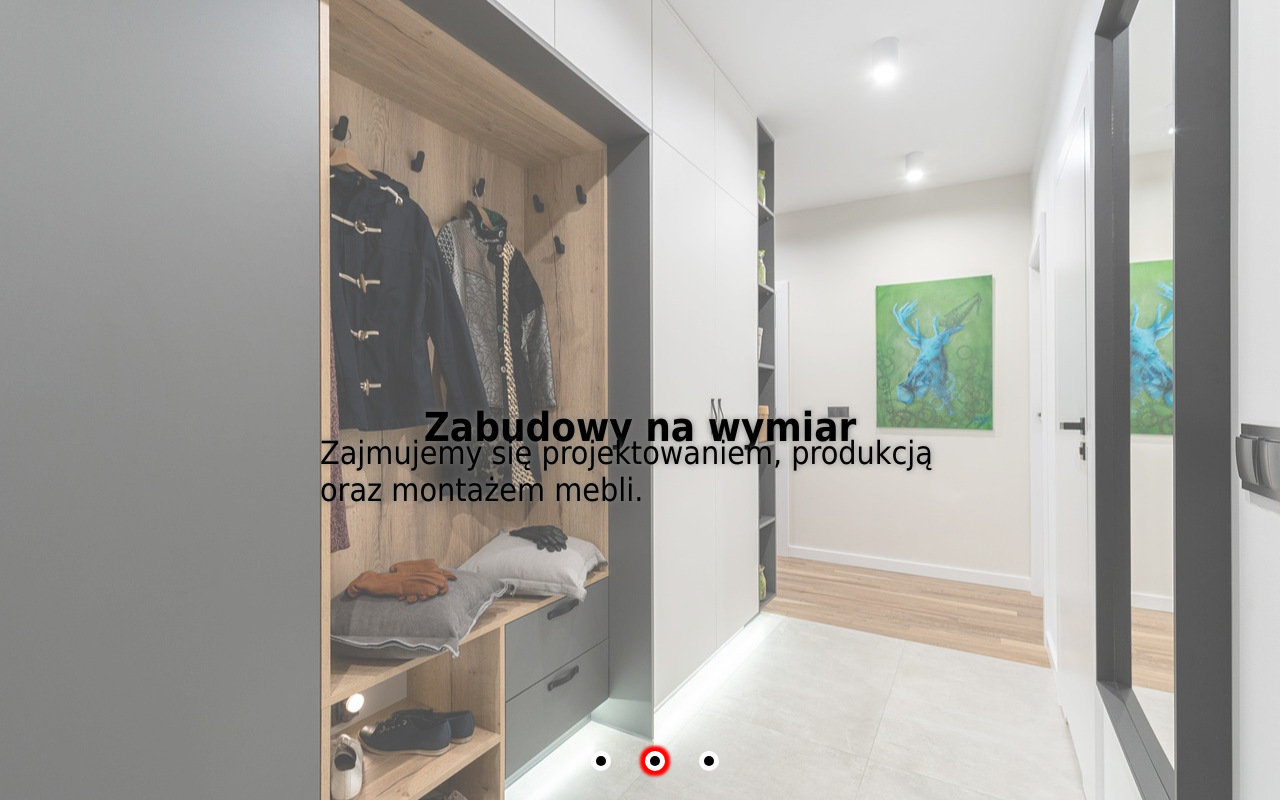
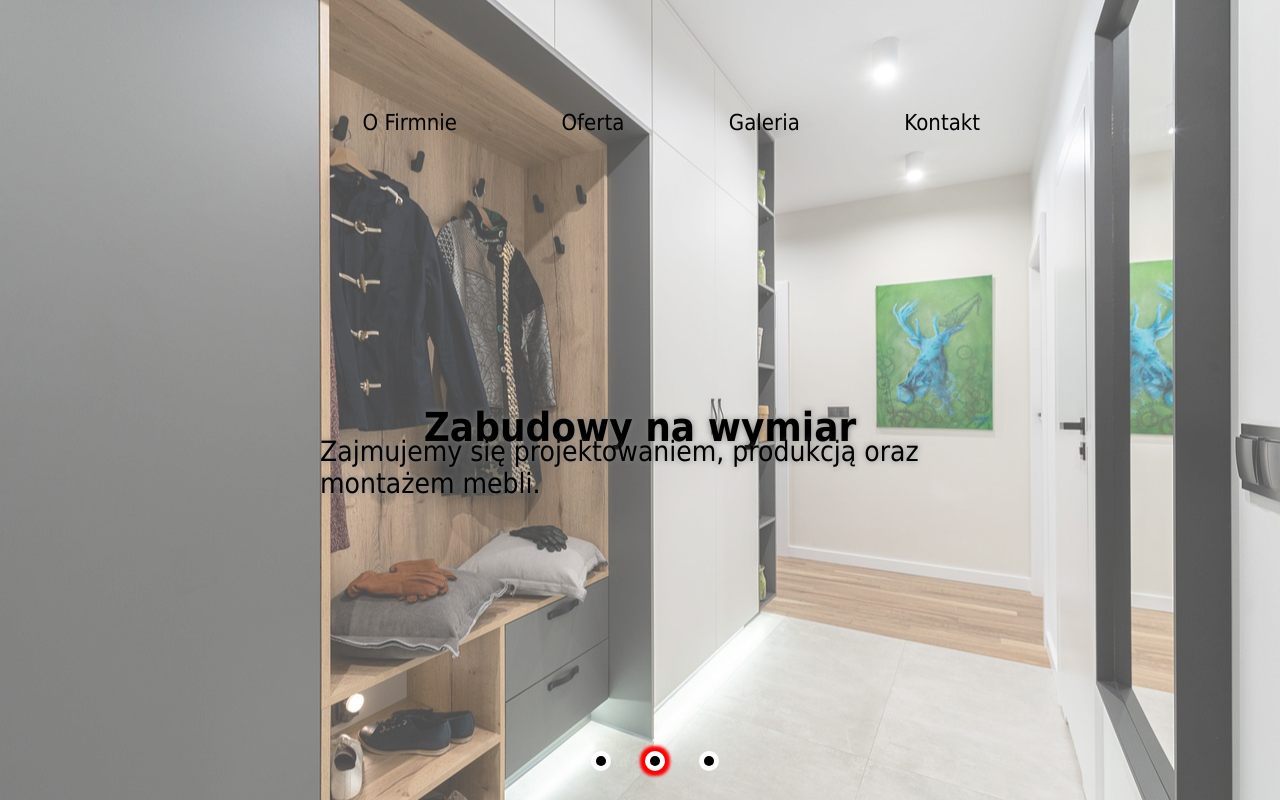
Before and after one commit to szramkalukasz/meble, a website built with webpack: page src/pages/index.html in a window 1280 px wide. Built offline with nearby package versions, Linux system fonts and the light colour scheme; files whose address does not match are found by name.

Commit message:
I added navigation to the header section

```diff
--- a/src/js/index.js
+++ b/src/js/index.js
@@ -1,16 +1,17 @@
 import '../scss/main.scss';
 
 
+
 const slideList = [{
-        img: "../assets/img/kitchen-ga4c1e6c4b_1280.jpg",
+        img: "src/assets/img/kitchen-ga4c1e6c4b_1280.jpg",
         text: 'Kuchnie na wymiar'
     },
     {
-        img: "../assets/img/wardrobe-g711ff2ee2_1280.jpg",
+        img: "src/assets/img/wardrobe-g711ff2ee2_1280.jpg",
         text: 'Zabudowy na wymiar'
     },
     {
-        img: "../assets/img/bathroom-g09b3fa509_1280.jpg",
+        img: "src/assets/img/bathroom-g09b3fa509_1280.jpg",
         text: 'Łazienki na wymiar'
     }
 ];
@@ -19,7 +20,7 @@ const image = document.querySelector('img.header__slider--js');
 const h1 = document.querySelector('h1.header__title--js');
 const dots = [...document.querySelectorAll('.dots span')]
 // Interfejs
-const time = 3000;
+const time = 4000;
 let active = 0;
 
 //Implementacje
--- a/src/pages/index.html
+++ b/src/pages/index.html
@@ -20,6 +20,12 @@
 <body>
   <main class="main">
     <header class="header">
+      <nav class="header__navigation">
+        <a class="header__navigation--link" href="#historia">O Firmnie</a></li>
+        <a class="header__navigation--link" href="#Oferta">Oferta</a>
+        <a class="header__navigation--link" href="#Galeria">Galeria</a>
+        <a class="header__navigation--link" href="#Kontakt">Kontakt</a>
+      </nav>
       <img class="header__slider header__slider--js" src="../assets/img/kitchen-ga4c1e6c4b_1280.jpg" alt="">
       <h1 class="header__title header__title--js">Kuchnie na wymiar</h1>
       <p class="header__descripton">Zajmujemy się projektowaniem, produkcją oraz montażem mebli.</p>
--- a/src/scss/main.scss
+++ b/src/scss/main.scss
@@ -4,7 +4,6 @@
 @import "modules/hello.scss";
 @import "modules/header.scss";
 @import "modules/dots.scss";
-
 
 // body {
 //   background: $wtf;
--- a/src/scss/modules/header.scss
+++ b/src/scss/modules/header.scss
@@ -3,6 +3,27 @@
     height: 100vh;
     position: relative;
     overflow: hidden;
+
+    &__navigation {
+        position: absolute;
+        font-family: tahoma, sans-serif;
+        top: 110px;
+        right: 200px;
+        z-index: 1;
+    }
+
+    &__navigation--link {
+        font-size: 22px;
+        color: black;
+        text-decoration: none;
+        display: inline-block;
+        margin-right: 100px;
+
+        &:hover {
+            color: #133799;
+            border-bottom: 2px solid #eb0b0b;
+        }
+    }
 
     &__slider {
         position: absolute;
@@ -29,7 +50,7 @@
         top: 55%;
         left: 50%;
         transform: translate(-50%, -50%);
-        font-size: 32px;
+        font-size: 28px;
         font-family: tahoma, sans-serif;
         text-shadow: 0 0 6px gray;
     }
```
